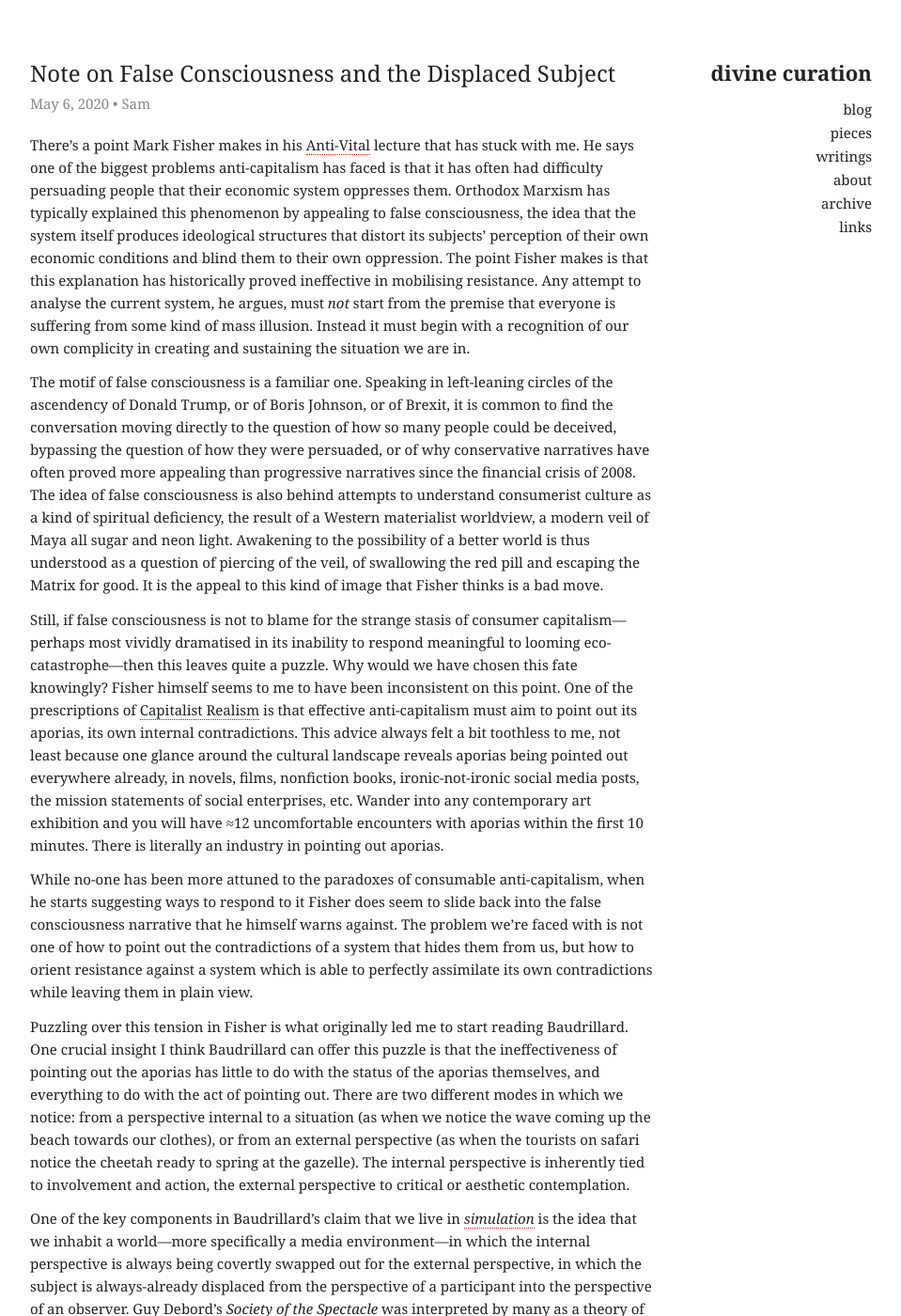
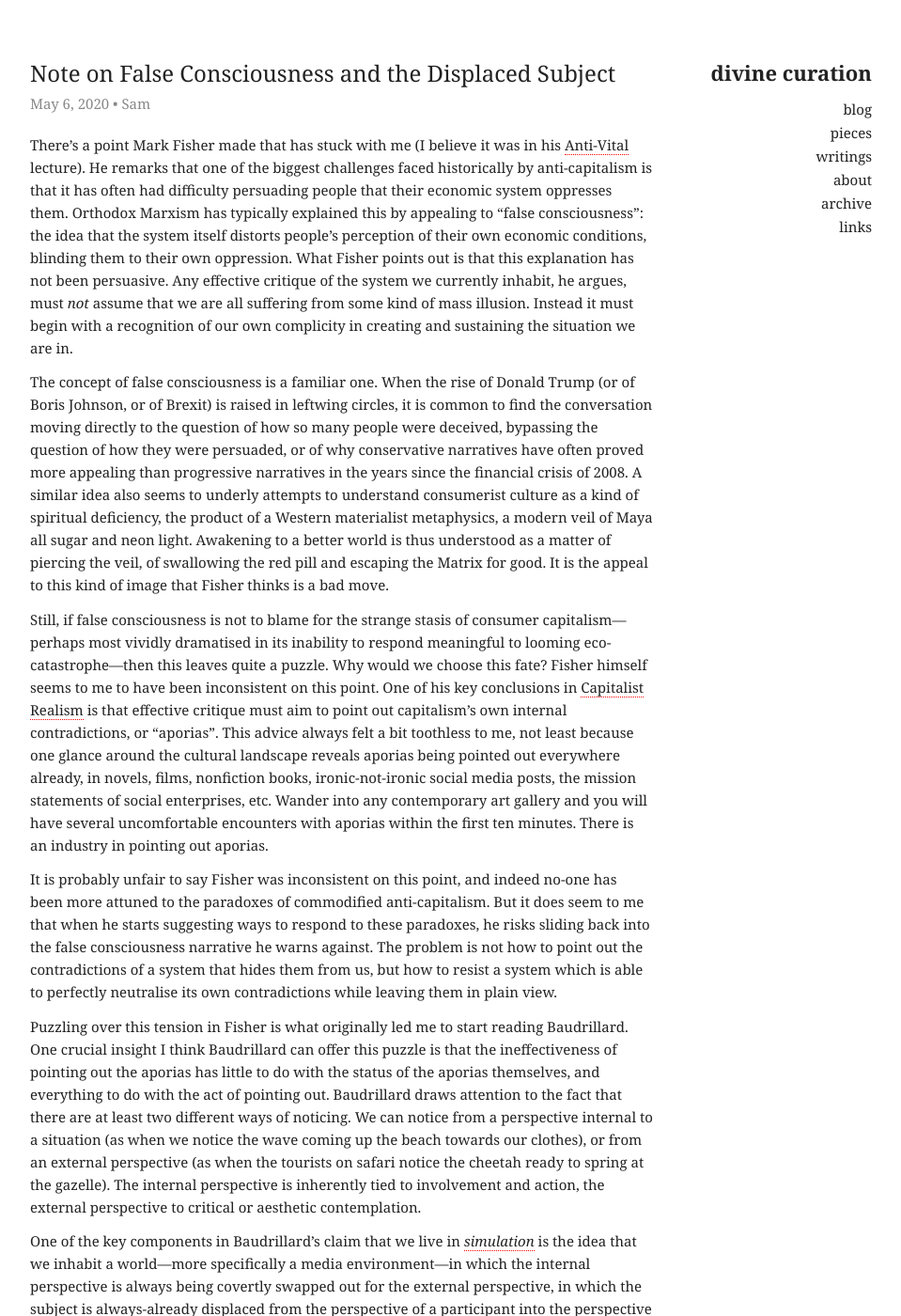
Before and after one commit to divinecuration/divinecuration.github.io, a Jekyll site: the page built from _posts/2020-05-06-false-consciousness.md, in a window 1280 px wide and 1400 px high. Shown: the whole window at 94% size, without its empty margins (160-1119 px from the left). Built offline with Jekyll 4.4.1, drawn with Linux system fonts in a browser that asks for light colours; nearby versions of some CDN libraries; some of the changed text lies outside the part shown.

Commit message:
note on false

```diff
--- a/_posts/2020-05-06-false-consciousness.md
+++ b/_posts/2020-05-06-false-consciousness.md
@@ -6,26 +6,26 @@ categories: blog
 excerpt_separator: <!--end_excerpt-->
 ---
 
-There's a point Mark Fisher makes in his [Anti-Vital](https://www.youtube.com/watch?v=LrKiScp_gog) lecture that has stuck with me. He says one of the biggest problems anti-capitalism has faced is that it has often had difficulty persuading people that their economic system oppresses them. Orthodox Marxism has typically explained this phenomenon by appealing to false consciousness, the idea that the system itself produces ideological structures that distort its subjects' perception of their own economic conditions and blind them to their own oppression. The point Fisher makes is that this explanation has historically proved ineffective in mobilising resistance. Any attempt to analyse the current system, he argues, must _not_ start from the premise that everyone is suffering from some kind of mass illusion. Instead it must begin with a recognition of our own complicity in creating and sustaining the situation we are in.
+There's a point Mark Fisher made that has stuck with me (I believe it was in his [Anti-Vital](https://www.youtube.com/watch?v=LrKiScp_gog) lecture). He remarks that one of the biggest challenges faced historically by anti-capitalism is that it has often had difficulty persuading people that their economic system oppresses them. Orthodox Marxism has typically explained this by appealing to "false consciousness": the idea that the system itself distorts people's perception of their own economic conditions, blinding them to their own oppression. What Fisher points out is that this explanation has not been persuasive. Any effective critique of the system we currently inhabit, he argues, must _not_ assume that we are all suffering from some kind of mass illusion. Instead it must begin with a recognition of our own complicity in creating and sustaining the situation we are in.
 
-The motif of false consciousness is a familiar one. Speaking in left-leaning circles of the ascendency of Donald Trump, or of Boris Johnson, or of Brexit, it is common to find the conversation moving directly to the question of how so many people could be deceived, bypassing the question of how they were persuaded, or of why conservative narratives have often proved more appealing than progressive narratives since the financial crisis of 2008. The idea of false consciousness is also behind attempts to understand consumerist culture as a kind of spiritual deficiency, the result of a Western materialist worldview, a modern veil of Maya all sugar and neon light. Awakening to the possibility of a better world is thus understood as a question of piercing of the veil, of swallowing the red pill and escaping the Matrix for good. It is the appeal to this kind of image that Fisher thinks is a bad move.
+The concept of false consciousness is a familiar one. When the rise of Donald Trump (or of Boris Johnson, or of Brexit) is raised in leftwing circles, it is common to find the conversation moving directly to the question of how so many people were deceived, bypassing the question of how they were persuaded, or of why conservative narratives have often proved more appealing than progressive narratives in the years since the financial crisis of 2008. A similar idea also seems to underly attempts to understand consumerist culture as a kind of spiritual deficiency, the product of a Western materialist metaphysics, a modern veil of Maya all sugar and neon light. Awakening to a better world is thus understood as a matter of piercing the veil, of swallowing the red pill and escaping the Matrix for good. It is the appeal to this kind of image that Fisher thinks is a bad move.
 
-Still, if false consciousness is not to blame for the strange stasis of consumer capitalism---perhaps most vividly dramatised in its inability to respond meaningful to looming eco-catastrophe---then this leaves quite a puzzle. Why would we have chosen this fate knowingly? Fisher himself seems to me to have been inconsistent on this point. One of the prescriptions of [Capitalist Realism]({{site.baseurl}}/blog/2020/05/02/capitalist-realism.html) is that effective anti-capitalism must aim to point out its aporias, its own internal contradictions. This advice always felt a bit toothless to me, not least because one glance around the cultural landscape reveals aporias being pointed out everywhere already, in novels, films, nonfiction books, ironic-not-ironic social media posts, the mission statements of social enterprises, etc. Wander into any contemporary art exhibition and you will have ≈12 uncomfortable encounters with aporias within the first 10 minutes. There is literally an industry in pointing out aporias.
+Still, if false consciousness is not to blame for the strange stasis of consumer capitalism---perhaps most vividly dramatised in its inability to respond meaningful to looming eco-catastrophe---then this leaves quite a puzzle. Why would we choose this fate? Fisher himself seems to me to have been inconsistent on this point. One of his key conclusions in [Capitalist Realism]({{site.baseurl}}/blog/2020/05/02/capitalist-realism.html) is that effective critique must aim to point out capitalism's own internal contradictions, or "aporias". This advice always felt a bit toothless to me, not least because one glance around the cultural landscape reveals aporias being pointed out everywhere already, in novels, films, nonfiction books, ironic-not-ironic social media posts, the mission statements of social enterprises, etc. Wander into any contemporary art gallery and you will have several uncomfortable encounters with aporias within the first ten minutes. There is an industry in pointing out aporias.
 
 <!--end_excerpt-->
 
-While no-one has been more attuned to the paradoxes of consumable anti-capitalism, when he starts suggesting ways to respond to it Fisher does seem to slide back into the false consciousness narrative that he himself warns against. The problem we're faced with is not one of how to point out the contradictions of a system that hides them from us, but how to orient resistance against a system which is able to perfectly assimilate its own contradictions while leaving them in plain view.
+It is probably unfair to say Fisher was inconsistent on this point, and indeed no-one has been more attuned to the paradoxes of commodified anti-capitalism. But it does seem to me that when he starts suggesting ways to respond to these paradoxes, he risks sliding back into the false consciousness narrative he warns against. The problem is not how to point out the contradictions of a system that hides them from us, but how to resist a system which is able to perfectly neutralise its own contradictions while leaving them in plain view.
 
-Puzzling over this tension in Fisher is what originally led me to start reading Baudrillard. One crucial insight I think Baudrillard can offer this puzzle is that the ineffectiveness of pointing out the aporias has little to do with the status of the aporias themselves, and everything to do with the act of pointing out. There are two different modes in which we notice: from a perspective internal to a situation (as when we notice the wave coming up the beach towards our clothes), or from an external perspective (as when the tourists on safari notice the cheetah ready to spring at the gazelle). The internal perspective is inherently tied to involvement and action, the external perspective to critical or aesthetic contemplation.
+Puzzling over this tension in Fisher is what originally led me to start reading Baudrillard. One crucial insight I think Baudrillard can offer this puzzle is that the ineffectiveness of pointing out the aporias has little to do with the status of the aporias themselves, and everything to do with the act of pointing out. Baudrillard draws attention to the fact that there are at least two different ways of noticing. We can notice from a perspective internal to a situation (as when we notice the wave coming up the beach towards our clothes), or from an external perspective (as when the tourists on safari notice the cheetah ready to spring at the gazelle). The internal perspective is inherently tied to involvement and action, the external perspective to critical or aesthetic contemplation.
 
-One of the key components in Baudrillard's claim that we live in [_simulation_]({{site.baseurl}}/assets/pdf/baudrillard-precession.pdf) is the idea that we inhabit a world---more specifically a media environment---in which the internal perspective is always being covertly swapped out for the external perspective, in which the subject is always-already displaced from the perspective of a participant into the perspective of an observer. Guy Debord's _Society of the Spectacle_ was interpreted by many as a theory of false consciousness: the spectacle exists to distract us from the horrors produced by the capitalist machine. But for Baudrillard what is important about the spectacle is the way that it re-casts the subject in the role of a spectator. Given this re-casting there is no need to mask the horrors, as the displaced subject no longer experiences themselves as actively involved with them. In fact it is often the horrors---or the aporias---that make for the best spectacles. (If eco-catastrophe does unfold according to worst-case predictions, we can be sure that Hollywood will be ready with a string of blockbusters dramatising the apocalypse in real time. In fact it has already started.)
+One of the key components in Baudrillard's claim that we live in [_simulation_]({{site.baseurl}}/assets/pdf/baudrillard-precession.pdf) is the idea that we inhabit a world---more specifically a media environment---in which the internal perspective is always being covertly swapped out for the external perspective, in which the subject is always-already displaced from the perspective of a participant into the perspective of an observer. Guy Debord's _Society of the Spectacle_ was interpreted by many as a theory of false consciousness: the consumerist spectacle is a distraction from the material suffering produced by the capitalist machine. But for Baudrillard what is important about the spectacle is rather the way that it re-casts the subject in the role of a spectator. Given this re-casting there is no need to mask the horrors, as the displaced subject no longer experiences themselves as actively involved with them. In fact it is often the horrors---or the aporias---that make for the best spectacles. (If eco-catastrophe does unfold according to worst-case predictions, we can be sure that Hollywood will be ready with a string of blockbusters dramatising the apocalypse in real time. Hasn't it already started?)
 
-It is unfortunate that Baudrillard's simulation theory lends itself so readily to being read as a theory of false consciousness, when what it offers is actually an alternative to it. (The Wachowskis seemed to have been inspired by it when they wrote The Matrix, which earned them a summary [dismissal](https://www.nytimes.com/2002/05/24/opinion/editorial-observer-a-french-philosopher-talks-back-to-hollywood-and-the-matrix.html) from Baudrillard, who said they had not understood his point.) The displacement of the subject is not a form of false consciousness because it involves no alteration in the content of consciousness. It is more akin to the insertion of a theatrical fourth wall between consciousness and its object. Rather than this causing any kind of distortion of the world it actually renders it more visible, in exactly the same sense that a rattlesnake becomes more visible once you are no longer in the tank with it, safely separated by glass and free to admire the patterning of its scales.
+It is unfortunate that Baudrillard's simulation theory lends itself so readily to being read as a theory of false consciousness, when what it offers is actually an alternative to it. (The Wachowskis seemed to have been inspired by it when they wrote The Matrix, which earned them a summary [dismissal](https://www.nytimes.com/2002/05/24/opinion/editorial-observer-a-french-philosopher-talks-back-to-hollywood-and-the-matrix.html) from Baudrillard, who said they had not understood his point.) The displacement of the subject is not a form of false consciousness because it involves no alteration in the content of consciousness. It is more akin to the insertion of a theatrical fourth wall between consciousness and its object. Rather than this causing any kind of distortion of the world it actually renders it more visible, in the same sense that a rattlesnake becomes more visible once you are no longer in the tank with it, safely separated by glass and free to admire the patterning of its scales.
 
-The idea of a displaced subject helps to make sense of the problem of complicity. Displacement provides a kind of separation from the narrative space of the world at the same time as increasing the capacity to observe, consume, and theorise it. It offers both the safety of non-involvement and the thrill of aesthetic proximity: the impunity of the tourist. Simulation is seductive because it allows us to be tourists in our own lives, exploring and trying everything but never more than a phone call away from being helicoptered out by the embassy.
+The idea of a displaced subject helps to make sense of the problem of complicity. Displacement provides a kind of separation from the narrative space of the world at the same time as increasing the capacity to observe, consume, and theorise it. It offers both the safety of non-involvement and the thrill of aesthetic proximity: the impunity of the tourist. Simulation is seductive because it allows us to be tourists in our own lives, exploring and trying everything but never more than a phone call away from being helicoptered out by the embassy. It is the liberation that comes from identifying with oneself from the 3rd-person as if watching a music video, obligations replaced by aesthetics and free to change channel at any moment.
 
 That some form of separation lies at the root contemporary alienation is not an uncommon idea, but it has been triangulated in many different ways. Charles Eisenstein, for example, has [argued](https://charleseisenstein.org/books/the-more-beautiful-world-our-hearts-know-is-possible/eng/separation/) that separation comes in the form of something like a worldview or a meta-narrative, that it is part of a story we have been socialised into. This is an appeal to false consciousness, separation as metaphysical illusion. From Baudrillard's perspective the relevant kind of separation is not a story at all, but a concrete situation that is constantly being produced and regulated by the refraction of the world through its own abstract representation in media space. From this perspective the portrayal of separation as a story is just another simulation effect, a way of displacing oneself from the reality of immersion in a situation by treating it as if it were being projected on a screen in front of us.
 
-Joshua Oppenheimer's 2013 documentary [The Act of Killing](https://www.youtube.com/watch?v=SD5oMxbMcHM) provides a harrowing study in de-simulation. It follows group of small-time gangsters turned national heroes who acted as death-squads during the Indonesian mass killings of the mid-60's as they perform Hollywood-style re-enactments of their acts. They enter the process in good faith, as respected elders documenting heroic deeds. But as they play out scenes of torture and death the reality of the events starts to intrude on the mythic space of the re-enactments. The film culminates when Anwar, its primary protagonist, becomes tearful while playing one of his own victims before walking out onto the roof to retch repeatedly, for the first time inhabiting the reality of his act. The film is striking for its vivid illustration of two related phenomena. The first is the banality of evil: the perpetrators of these acts of extreme violence were not inhuman monsters, and they never lacked any fundamental capacity for empathy. The second is the power of the displacement of subjectivity: Anwar was never under any illusions over the content of his actions, but their abstraction in an officially sanctioned story of national ascendency was sufficient to separate him from their interpersonal reality, as the reader is separated from the fictional space of a novel.
+Joshua Oppenheimer's 2013 documentary [The Act of Killing](https://www.youtube.com/watch?v=SD5oMxbMcHM) provides a harrowing study in the reversal of a simulation effect. It follows group of small-time gangsters turned national heroes who acted as death-squads during the Indonesian mass killings of the mid-60's as they perform Hollywood-style re-enactments of their acts. They enter the process in good faith, as respected elders documenting heroic deeds. But as they play out scenes of torture and death the reality of the events starts to intrude on the mythic space of the re-enactments. The film culminates when Anwar, its primary protagonist, becomes tearful while playing one of his own victims before walking out onto the roof to retch repeatedly, for the first time inhabiting the reality of his act. The film is striking for its vivid illustration of two related phenomena. The first is the banality of evil: the perpetrators of these acts of extreme violence were not inhuman monsters, and they never lacked any fundamental capacity for empathy. The second is the power of the displacement of subjectivity: Anwar was never under any illusions over the content of his actions, but their abstraction in an officially sanctioned story of national ascendency was sufficient to separate him from their interpersonal reality, as the reader is separated from the fictional space of a novel.
 
-If displaced subjectivity rather than false consciousness explains the robustness of the consumerist status quo, then the problem is not that we cannot get outside our own culture, but that we can never quite get _inside_ it. Not illusion but hyperreality, a willful exchange of the labour of active involvement for the hallucinatory liberation of aesthetic and critical detachment. If this is right then any breach in the status quo will not be experienced as a piercing of a veil, but as a breaking of a fourth wall. Its accompanying sensation will not be one of ecstatic awakening, but something more like an onrush of vertigo.
+If displaced subjectivity rather than false consciousness explains the robustness of the consumerist status quo, then the problem is not that we cannot get outside our own culture, but that we can never quite get _inside_ it. Not illusion but hyperreality, a willful exchange of the labour of active involvement for the hallucinatory liberation of aesthetic and critical detachment. If this is right then any breach in the status quo will not be experienced as a piercing of the veil, but as a breaking of the fourth wall. It will not be accompanied by an ecstatic awakening, but by something more like an onrush of vertigo.
```
